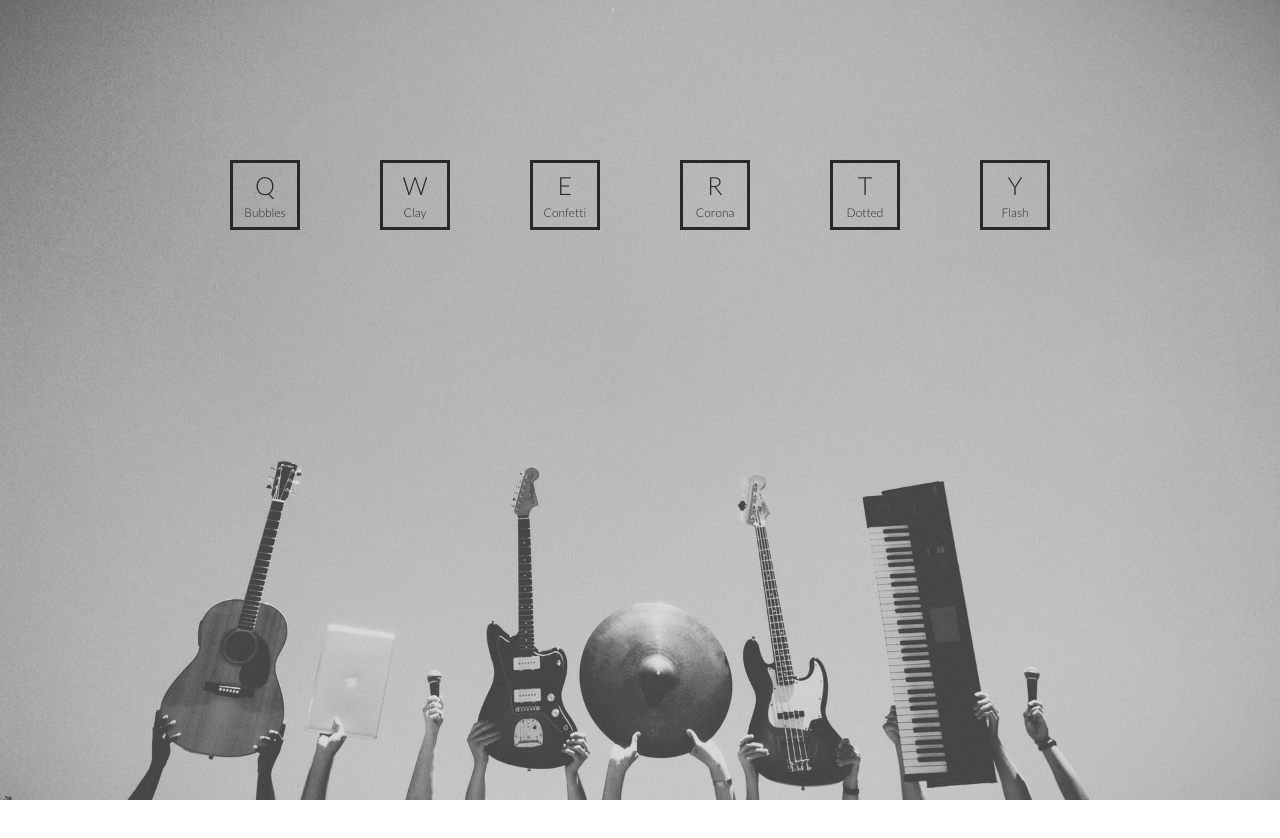
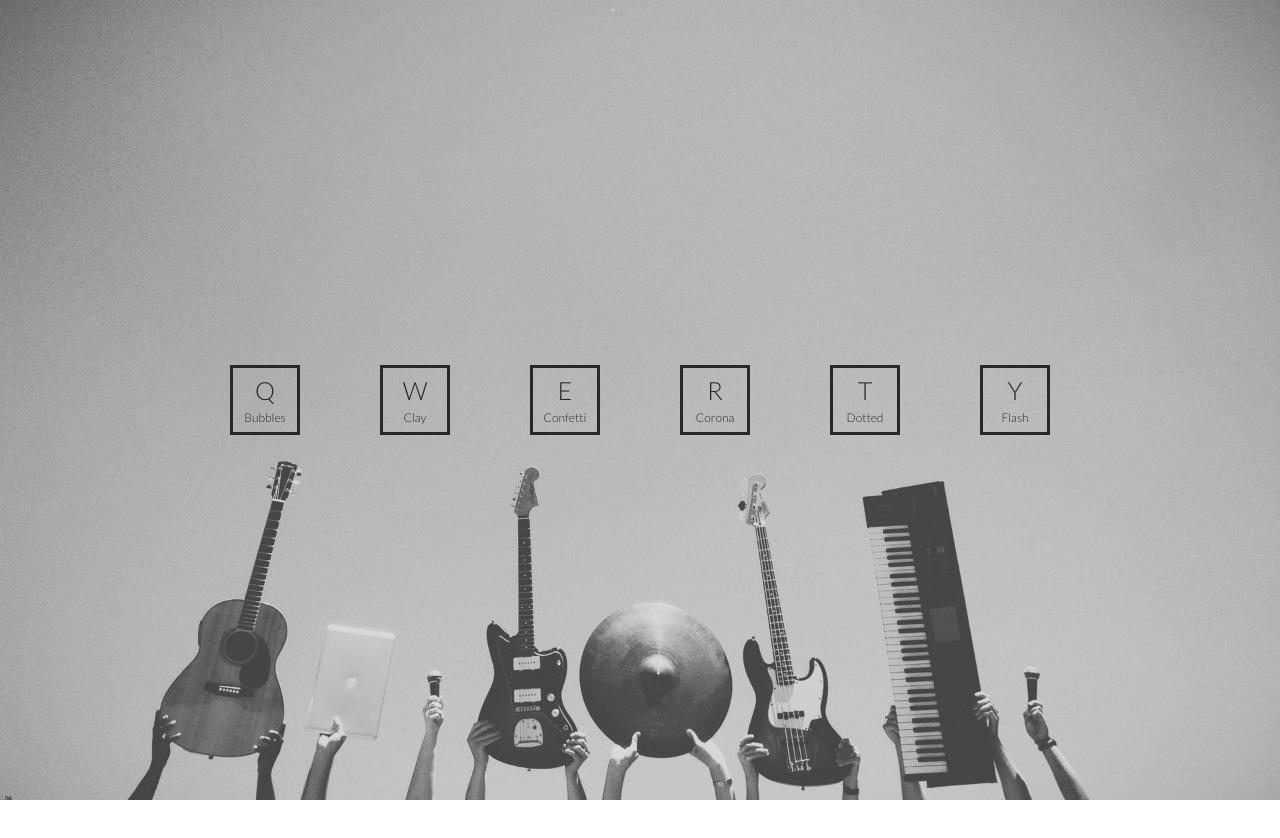
Before and after one commit to jayandcode/Js-Drum, a plain HTML site: page index.html in a window 1280 px wide. After the commit the page ends 800 px from the top, so only its background shows below. Drawn offline with Linux system fonts and the light colour scheme.

Commit message:
Update Css

```diff
--- a/drum.css
+++ b/drum.css
@@ -13,6 +13,8 @@ html {
 body {
   margin: 0px;
   padding: 0px;
+  display: flex;
+  align-items: center;
   background-image: url(drum.jpg);
   background-size:  cover;
   background-repeat: no-repeat;
@@ -23,7 +25,7 @@ body {
 .keys {
   width: 90%;
   max-width: 900px;
-  margin: 10em auto 0px auto;
+  margin: auto;
   text-align: center;
   display: grid;
   grid-template-columns: repeat(6,1fr);
```
